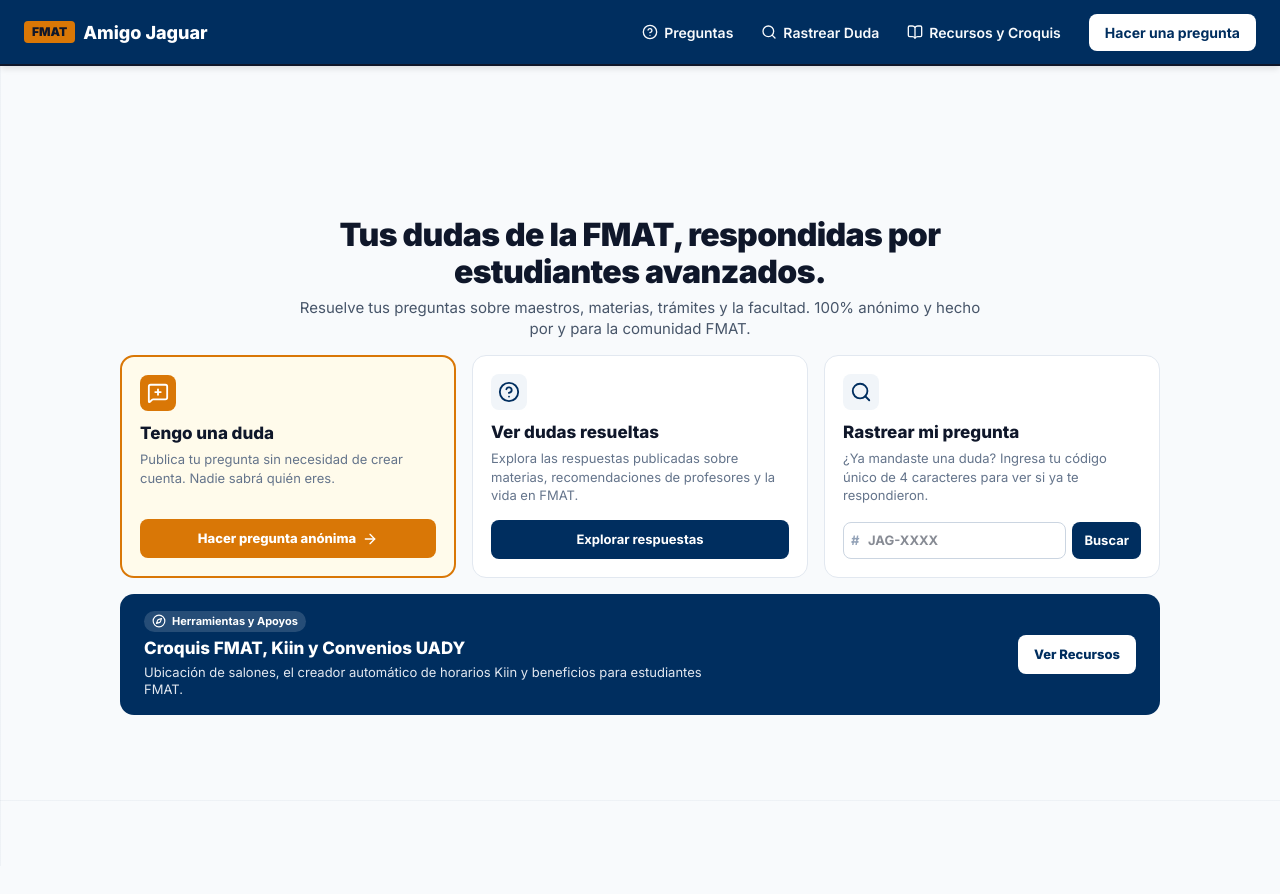
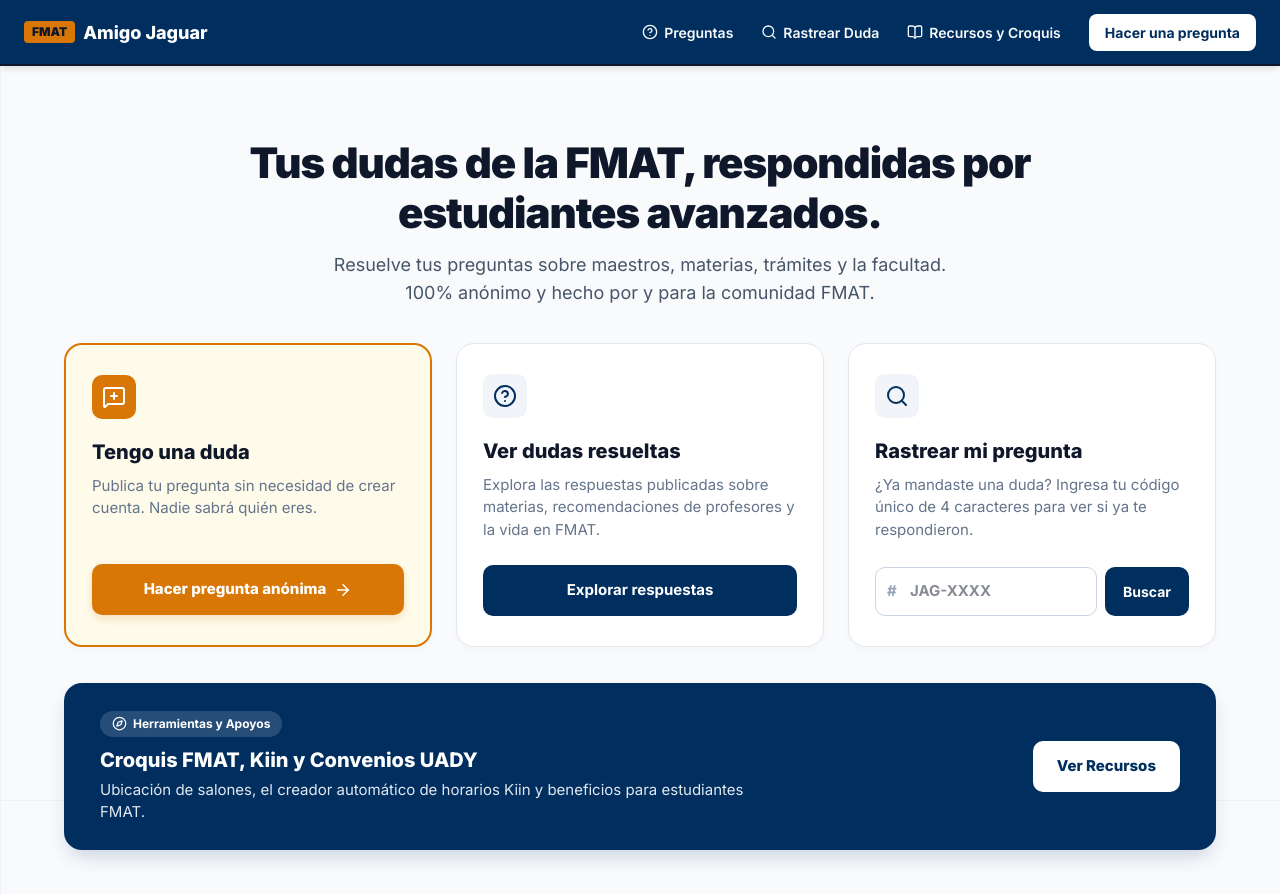
Before and after one commit to criscnsn/amigo-jaguar, a Next.js app: page / in a window 1280 px wide. Shown: the top 894 px of the page. Before the commit the page ends 866 px from the top, so only its background shows below. Built offline with nearby package versions, Linux system fonts and the light colour scheme.

Commit message:
visual: correcion de la pantalla inicial

```diff
--- a/src/app/layout.tsx
+++ b/src/app/layout.tsx
@@ -6,7 +6,7 @@ import { Navbar } from "@/components/layout/navbar";
 const inter = Inter({ subsets: ["latin"] });
 
 export const metadata: Metadata = {
-  title: "Amigo Jaguar - Portal Estudiantil UADY",
+  title: "Amigo Jaguar",
   description: "Resuelve tus dudas sobre la facultad y carreras de la FMAT",
 };
 
--- a/src/app/page.module.css
+++ b/src/app/page.module.css
@@ -3,17 +3,14 @@
    ========================================= */
 .wrapper {
   position: relative;
-  max-width: 68rem;
+  max-width: 76rem;
   margin: 0 auto;
-  padding: 1rem 1.5rem;
+  padding: 2.5rem 2rem;
   display: flex;
   flex-direction: column;
   justify-content: center;
-  gap: 1rem;
-  /* Altura exacta ocupada para evitar scroll en PC */
-  height: calc(100vh - 4rem);
+  gap: 2.25rem;
   box-sizing: border-box;
-  overflow: hidden;
 }
 
 /* =========================================
@@ -21,52 +18,64 @@
    ========================================= */
 .heroSection {
   text-align: center;
-  max-width: 44rem;
+  max-width: 52rem;
   margin: 0 auto;
   display: flex;
   flex-direction: column;
   align-items: center;
-  gap: 0.375rem;
+  gap: 0.875rem;
+}
+
+.studentBadge {
+  background-color: #fef3c7;
+  color: #b45309;
+  font-size: 0.8125rem;
+  font-weight: 800;
+  padding: 0.35rem 0.875rem;
+  border-radius: 9999px;
+  border: 1px solid #fde68a;
 }
 
 .heroTitle {
-  font-size: 2rem;
+  font-size: 2.625rem;
   font-weight: 900;
   color: #0f172a;
-  line-height: 1.15;
-  letter-spacing: -0.02em;
+  line-height: 1.18;
+  letter-spacing: -0.025em;
   margin: 0;
 }
 
 .heroSubtitle {
-  font-size: 0.9375rem;
+  font-size: 1.125rem;
   color: #475569;
-  line-height: 1.4;
+  line-height: 1.55;
   margin: 0;
+  max-width: 44rem;
 }
 
 /* =========================================
-   2. GRID DE ACCIONES
+   2. GRID DE ACCIONES (Tarjetas ampliadas para PC)
    ========================================= */
 .actionsGrid {
   display: grid;
   grid-template-columns: repeat(3, 1fr);
-  gap: 1rem;
+  gap: 1.5rem;
 }
 
 .card {
   background-color: #ffffff;
   border: 1px solid #e2e8f0;
-  border-radius: 0.875rem;
-  padding: 1.125rem;
+  border-radius: 1.125rem;
+  padding: 1.875rem 1.625rem;
   display: flex;
   flex-direction: column;
-  transition: transform 0.2s ease, box-shadow 0.2s ease;
+  box-shadow: 0 4px 12px -2px rgba(0, 0, 0, 0.03);
+  transition: transform 0.2s ease, box-shadow 0.2s ease, border-color 0.2s ease;
 }
 
 .card:hover {
-  transform: translateY(-2px);
-  box-shadow: 0 8px 12px -2px rgba(0, 0, 0, 0.05);
+  transform: translateY(-4px);
+  box-shadow: 0 16px 24px -6px rgba(0, 0, 0, 0.07);
 }
 
 .cardPrimary {
@@ -74,42 +83,56 @@
   background-color: #fffbeb;
 }
 
+.cardHeader {
+  display: flex;
+  align-items: center;
+  justify-content: space-between;
+  margin-bottom: 1.125rem;
+}
+
+.cardTag {
+  background-color: #fef3c7;
+  color: #b45309;
+  font-size: 0.75rem;
+  font-weight: 800;
+  padding: 0.2rem 0.625rem;
+  border-radius: 0.375rem;
+}
+
 .cardIconWrapper {
-  width: 2.25rem;
-  height: 2.25rem;
-  border-radius: 0.5rem;
+  width: 2.75rem;
+  height: 2.75rem;
+  border-radius: 0.625rem;
   background-color: #d97706;
   color: #ffffff;
   display: flex;
   align-items: center;
   justify-content: center;
-  margin-bottom: 0.625rem;
 }
 
 .cardIconWrapperSec {
-  width: 2.25rem;
-  height: 2.25rem;
-  border-radius: 0.5rem;
+  width: 2.75rem;
+  height: 2.75rem;
+  border-radius: 0.625rem;
   background-color: #f1f5f9;
   color: #002e5f;
   display: flex;
   align-items: center;
   justify-content: center;
-  margin-bottom: 0.625rem;
 }
 
 .cardTitle {
-  font-size: 1.0625rem;
+  font-size: 1.25rem;
   font-weight: 800;
   color: #0f172a;
-  margin: 0 0 0.25rem 0;
+  margin: 0 0 0.5rem 0;
 }
 
 .cardDescription {
-  font-size: 0.8125rem;
+  font-size: 0.9375rem;
   color: #64748b;
-  line-height: 1.4;
-  margin: 0 0 1rem 0;
+  line-height: 1.5;
+  margin: 0 0 1.5rem 0;
   flex-grow: 1;
 }
 
@@ -117,15 +140,16 @@
   background-color: #d97706;
   color: #ffffff;
   font-weight: 800;
-  padding: 0.625rem 0.875rem;
-  border-radius: 0.5rem;
+  padding: 0.875rem 1.125rem;
+  border-radius: 0.625rem;
   text-decoration: none;
   display: flex;
   align-items: center;
   justify-content: center;
-  gap: 0.375rem;
-  font-size: 0.8125rem;
+  gap: 0.5rem;
+  font-size: 0.9375rem;
   transition: background-color 0.15s ease;
+  box-shadow: 0 4px 10px rgba(217, 119, 6, 0.2);
 }
 
 .btnPrimary:hover {
@@ -136,11 +160,11 @@
   background-color: #002e5f;
   color: #ffffff;
   font-weight: 700;
-  padding: 0.625rem 0.875rem;
-  border-radius: 0.5rem;
+  padding: 0.875rem 1.125rem;
+  border-radius: 0.625rem;
   text-decoration: none;
   text-align: center;
-  font-size: 0.8125rem;
+  font-size: 0.9375rem;
   transition: background-color 0.15s ease;
 }
 
@@ -150,7 +174,7 @@
 
 .trackForm {
   display: flex;
-  gap: 0.375rem;
+  gap: 0.5rem;
 }
 
 .trackInputGroup {
@@ -162,25 +186,27 @@
 
 .hashPrefix {
   position: absolute;
-  left: 0.5rem;
+  left: 0.75rem;
   color: #94a3b8;
   font-weight: 700;
-  font-size: 0.8125rem;
+  font-size: 0.9375rem;
 }
 
 .trackInput {
   width: 100%;
-  padding: 0.5rem 0.375rem 0.5rem 1.5rem;
+  padding: 0.75rem 0.625rem 0.75rem 2.125rem;
   border: 1px solid #cbd5e1;
-  border-radius: 0.5rem;
-  font-size: 0.8125rem;
+  border-radius: 0.625rem;
+  font-size: 0.9375rem;
   font-weight: 700;
   color: #0f172a;
   text-transform: uppercase;
+  background-color: #ffffff;
 }
 
 .trackInput:focus {
   outline: 2px solid #002e5f;
+  border-color: transparent;
 }
 
 .btnTrack {
@@ -188,10 +214,15 @@
   color: #ffffff;
   border: none;
   font-weight: 700;
-  padding: 0.5rem 0.75rem;
-  border-radius: 0.5rem;
-  font-size: 0.8125rem;
+  padding: 0.75rem 1.125rem;
+  border-radius: 0.625rem;
+  font-size: 0.875rem;
   cursor: pointer;
+  transition: background-color 0.15s ease;
+}
+
+.btnTrack:hover {
+  background-color: #0f172a;
 }
 
 /* =========================================
@@ -199,13 +230,14 @@
    ========================================= */
 .resourcesTeaser {
   background-color: #002e5f;
-  border-radius: 0.875rem;
-  padding: 1rem 1.5rem;
+  border-radius: 1.125rem;
+  padding: 1.75rem 2.25rem;
   color: #ffffff;
   display: flex;
   align-items: center;
   justify-content: space-between;
-  gap: 1.25rem;
+  gap: 2rem;
+  box-shadow: 0 10px 20px -5px rgba(0, 46, 95, 0.2);
 }
 
 .teaserBadge {
@@ -213,24 +245,24 @@
   align-items: center;
   gap: 0.375rem;
   background-color: rgba(255, 255, 255, 0.15);
-  padding: 0.15rem 0.5rem;
+  padding: 0.25rem 0.75rem;
   border-radius: 9999px;
-  font-size: 0.6875rem;
+  font-size: 0.75rem;
   font-weight: 700;
-  margin-bottom: 0.25rem;
+  margin-bottom: 0.5rem;
 }
 
 .teaserTitle {
-  font-size: 1.0625rem;
+  font-size: 1.25rem;
   font-weight: 800;
-  margin: 0 0 0.125rem 0;
+  margin: 0 0 0.25rem 0;
 }
 
 .teaserText {
-  font-size: 0.8125rem;
+  font-size: 0.9375rem;
   color: #e2e8f0;
-  max-width: 36rem;
-  line-height: 1.35;
+  max-width: 42rem;
+  line-height: 1.45;
   margin: 0;
 }
 
@@ -238,35 +270,50 @@
   background-color: #ffffff;
   color: #002e5f;
   font-weight: 800;
-  padding: 0.625rem 1rem;
-  border-radius: 0.5rem;
+  padding: 0.875rem 1.5rem;
+  border-radius: 0.625rem;
   text-decoration: none;
-  font-size: 0.8125rem;
+  font-size: 0.9375rem;
   white-space: nowrap;
-  transition: background-color 0.15s ease;
+  transition: background-color 0.15s ease, transform 0.15s ease;
 }
 
 .teaserButton:hover {
   background-color: #fef3c7;
+  transform: translateY(-1px);
 }
 
 /* =========================================
-   DISEÑO RESPONSIVO (MÓVIL)
+   DISEÑO RESPONSIVO (Ajuste adaptativo para Celular)
    ========================================= */
 @media (max-width: 900px) {
   .wrapper {
-    height: auto;
-    overflow: visible;
-    padding: 2rem 1.25rem;
+    padding: 1.75rem 1.25rem;
+    gap: 1.75rem;
+  }
+
+  .heroTitle {
+    font-size: 1.875rem;
+  }
+
+  .heroSubtitle {
+    font-size: 0.9375rem;
   }
 
   .actionsGrid {
     grid-template-columns: 1fr;
+    gap: 1.125rem;
+  }
+
+  .card {
+    padding: 1.375rem;
   }
 
   .resourcesTeaser {
     flex-direction: column;
     align-items: flex-start;
+    padding: 1.5rem;
+    gap: 1.25rem;
   }
 
   .teaserButton {
--- a/src/app/page.tsx
+++ b/src/app/page.tsx
@@ -26,15 +26,20 @@ export default function HomePage() {
           Tus dudas de la FMAT, respondidas por estudiantes avanzados.
         </h1>
         <p className={styles.heroSubtitle}>
-          Resuelve tus preguntas sobre maestros, materias, trámites y la facultad. 100% anónimo y hecho por y para la comunidad FMAT.
+          Resuelve tus preguntas sobre maestros, materias, trámites y la facultad.
+          <br />
+          100% anónimo y hecho por y para la comunidad FMAT.
         </p>
       </section>
 
       {/* 2. TARJETAS DE ACCIÓN PRINCIPAL */}
       <section className={styles.actionsGrid}>
+        {/* Tarjeta 1: Hacer pregunta */}
         <div className={`${styles.card} ${styles.cardPrimary}`}>
-          <div className={styles.cardIconWrapper}>
-            <MessageSquarePlus size={22} />
+          <div className={styles.cardHeader}>
+            <div className={styles.cardIconWrapper}>
+              <MessageSquarePlus size={24} />
+            </div>
           </div>
           <h2 className={styles.cardTitle}>Tengo una duda</h2>
           <p className={styles.cardDescription}>
@@ -42,13 +47,16 @@ export default function HomePage() {
           </p>
           <Link href="/preguntas/nueva" className={styles.btnPrimary}>
             Hacer pregunta anónima
-            <ArrowRight size={16} />
+            <ArrowRight size={18} />
           </Link>
         </div>
 
+        {/* Tarjeta 2: Consultar resueltas */}
         <div className={styles.card}>
-          <div className={styles.cardIconWrapperSec}>
-            <HelpCircle size={22} />
+          <div className={styles.cardHeader}>
+            <div className={styles.cardIconWrapperSec}>
+              <HelpCircle size={24} />
+            </div>
           </div>
           <h2 className={styles.cardTitle}>Ver dudas resueltas</h2>
           <p className={styles.cardDescription}>
@@ -59,9 +67,12 @@ export default function HomePage() {
           </Link>
         </div>
 
+        {/* Tarjeta 3: Rastrear código rápido */}
         <div className={styles.card}>
-          <div className={styles.cardIconWrapperSec}>
-            <Search size={22} />
+          <div className={styles.cardHeader}>
+            <div className={styles.cardIconWrapperSec}>
+              <Search size={24} />
+            </div>
           </div>
           <h2 className={styles.cardTitle}>Rastrear mi pregunta</h2>
           <p className={styles.cardDescription}>
@@ -90,7 +101,7 @@ export default function HomePage() {
       <section className={styles.resourcesTeaser}>
         <div className={styles.teaserContent}>
           <div className={styles.teaserBadge}>
-            <Compass size={14} /> Herramientas y Apoyos
+            <Compass size={15} /> Herramientas y Apoyos
           </div>
           <h3 className={styles.teaserTitle}>Croquis FMAT, Kiin y Convenios UADY</h3>
           <p className={styles.teaserText}>
```
